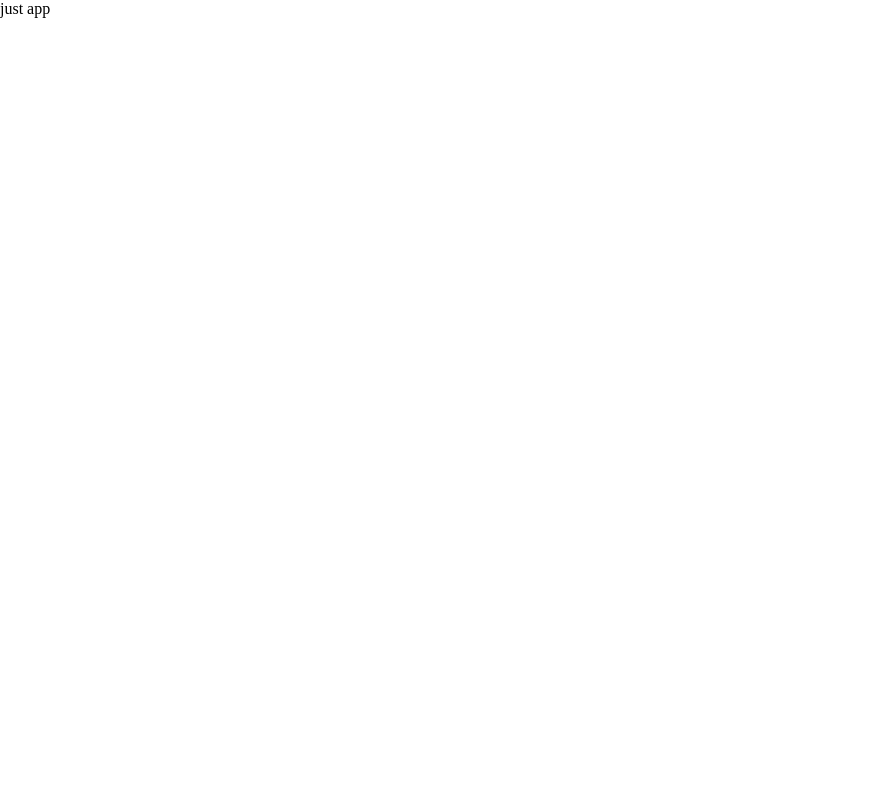
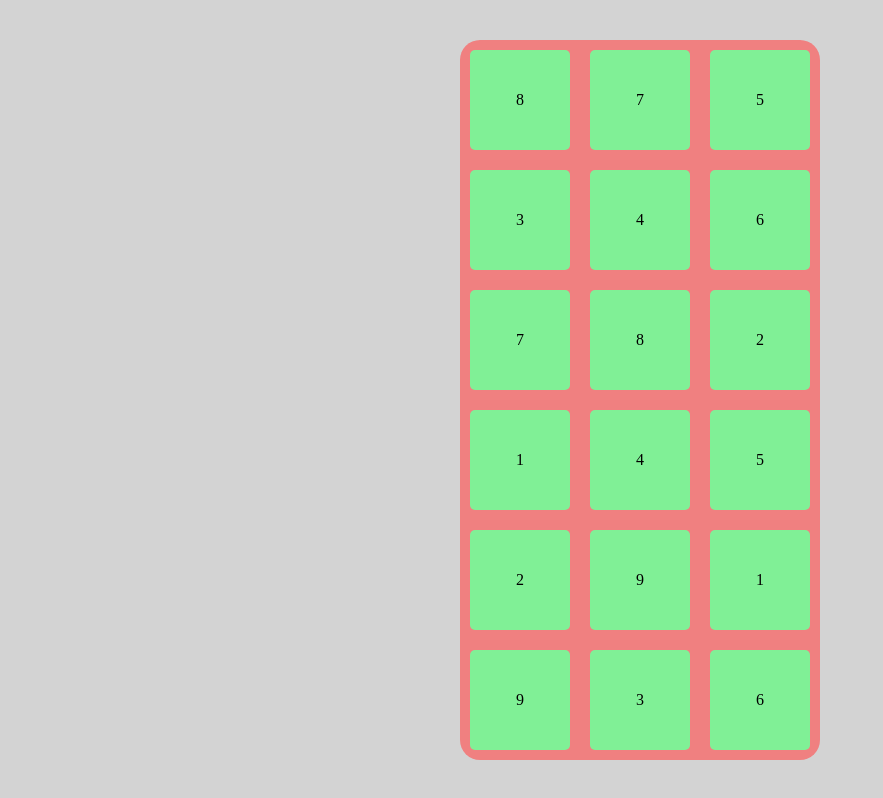
Before and after one commit to samiUllah1526/react17_sass, a React (Vite) app: page / in a window 1280 px wide. Shown: the whole page, without its empty margins (0-883 px from the left). Built offline with nearby package versions, Linux system fonts and the light colour scheme.

Commit message:
first draft of game algorithm

```diff
--- a/src/App.jsx
+++ b/src/App.jsx
@@ -1,9 +1,10 @@
 import './App.scss'
+import { Game } from './game';
 
 function App() {
   return (
     <div className="App">
-      just app
+      <Game />
     </div>
   )
 }
--- a/src/App.scss
+++ b/src/App.scss
@@ -3,3 +3,12 @@
   padding: 0;
   box-sizing: border-box;
 }
+
+
+.App {
+  height: 100vh;
+  background: lightgrey;
+  display: flex;
+  justify-content: center;
+  align-items: center;
+}
--- /dev/null
+++ b/src/game/index.jsx
@@ -0,0 +1,76 @@
+import { useMemo, useState } from 'react'
+import { arrayRange, getRandomArray } from '../utils'
+import styles from './index.module.scss'
+
+const addID = (id, list) => {
+  return list.includes(id) ? list : [...list, id]
+}
+
+export const Game = () => {
+  // const memoizedRandomArray = useMemo(() => getRandomArray, [])
+  const [cards, setCards] = useState(getRandomArray())
+  const [selectedCardsIDs, setSelectedCardsIDs] = useState([])
+  const [matchedCardsIDs, setMatchedCardsIDs] = useState([])
+
+  const handleSelectedCard = (id) => {
+
+    if (selectedCardsIDs.length < 2) {
+      setSelectedCardsIDs(prev => {
+        // console.log("if", addID(id, prev))
+        // cards.find(item => item.id === selectedCardsIDs[0]).value
+        return addID(id, prev)
+      })
+    } else {
+      setSelectedCardsIDs(() => {
+        // console.log("elseif", [])
+        return []
+      })
+    }
+
+
+    //check if selected cards are matched
+    if (selectedCardsIDs.length < 2) return;
+    if (cards.find(item => item.id === selectedCardsIDs[0]).value === cards.find(item => item.id === selectedCardsIDs[1]).value) {
+      setMatchedCardsIDs(prev => {
+
+
+        console.log("matched ones=>", [...prev, ...selectedCardsIDs])
+        return [...prev, ...selectedCardsIDs]
+      })
+    } else {
+
+    }
+
+
+
+
+    // const updated = cards.map(item => item.id === id ? { ...item, open: !item.open }: item)
+    // setCards(updated)
+    // const openCards = updated.filter(item => item.open)
+    // if(openCards.length > 1) {
+    //   if(openCards[0].value === openCards[1].value) {
+    //     // setMatchedCardsIDs(prev => [ ...prev, openCards[0].id, openCards[1].id])
+    //   }
+    // } else {
+
+    // }
+  }
+
+  return (
+    <div className={styles["card"]}>
+      {cards.map((item) => (
+        <Tile key={item.id} {...{ item, selectedCardsIDs, matchedCardsIDs }} onClick={handleSelectedCard} />
+      ))}
+    </div>
+  )
+}
+
+
+const Tile = ({ item, selectedCardsIDs, matchedCardsIDs, onClick }) => {
+  const classes = styles["tile"] + " " + (matchedCardsIDs.includes(item.id) || selectedCardsIDs.includes(item.id) ? styles["selected_tile"] : '')
+  return (
+    <div className={classes} onClick={() => onClick(item.id)}>
+      {item.value}
+    </div>
+  )
+}
--- /dev/null
+++ b/src/game/index.module.scss
@@ -0,0 +1,30 @@
+$base-width: 300px;
+$title-margin: 10px;
+$card-width:$base-width + $title-margin * 3 * 2;
+$tile-width: $base-width / 3 ;
+
+.card {
+    background: lightcoral;
+    border-radius: 20px;
+    width: $card-width;
+    // height: $card-width;
+
+    display: flex;
+    flex-wrap: wrap;
+
+}
+
+.tile {
+    background: rgb(128, 240, 150);
+    border-radius: 5px;
+    margin: $title-margin;
+    width: $tile-width;
+    height: $tile-width;
+    display: flex;
+    justify-content: center;
+    align-items: center;
+}
+
+.selected_tile {
+    background: #aecb41;
+}
--- /dev/null
+++ b/src/utils.js
@@ -0,0 +1,27 @@
+export const arrayRange = (start, stop, step) => {
+    return Array.from(
+        { length: (stop - start) / step + 1 },
+        (value, index) => start + index * step
+    );
+}
+
+
+export const getRandomArray = () => {
+    const baseArray = [1,2,3,4,5,6,7,8,9,1,2,3,4,5,6,7,8,9];
+    const modifiedArray = baseArray.map((value, index) => {
+        return {
+            value,
+            id: index + 1,
+            open: false,
+        }
+    })
+
+    return modifiedArray.sort(() => Math.random() > 0.5 ? 1 : -1)
+}
+
+
+// [
+//     {
+//         id: 1
+//     }
+// ]
```
